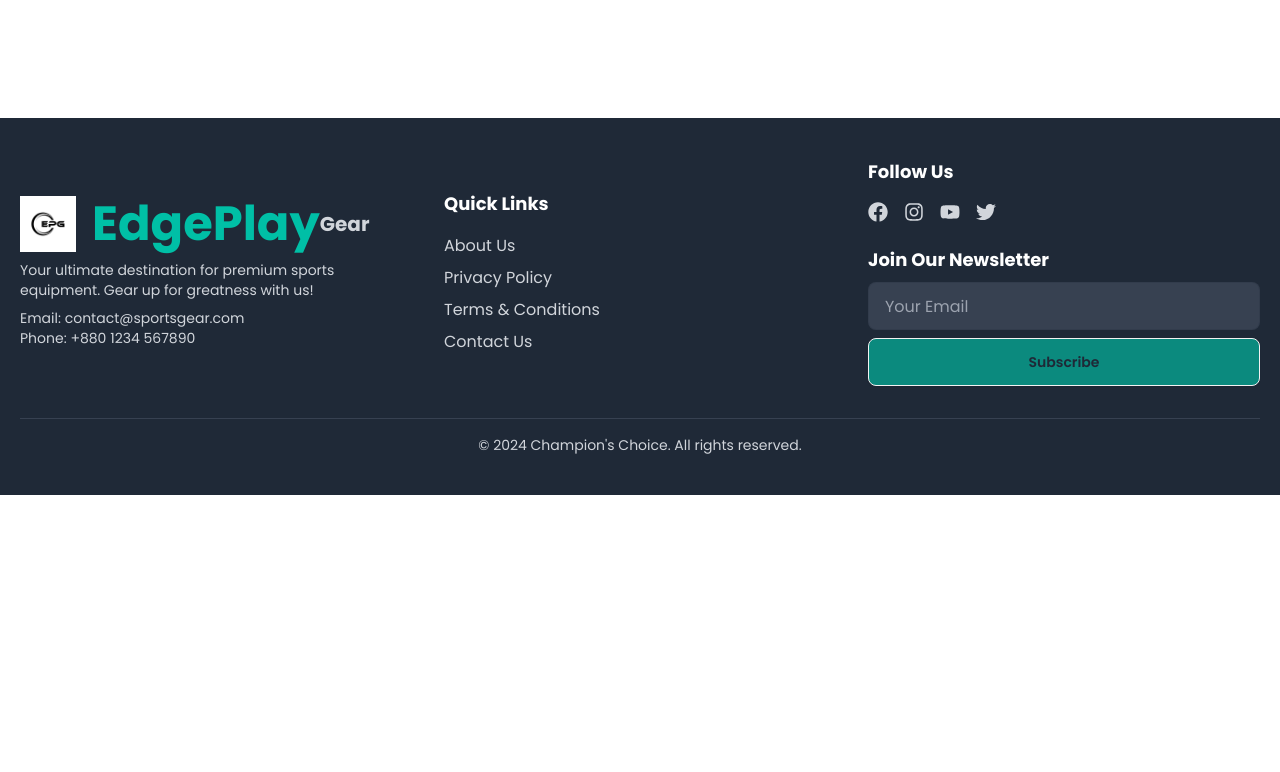
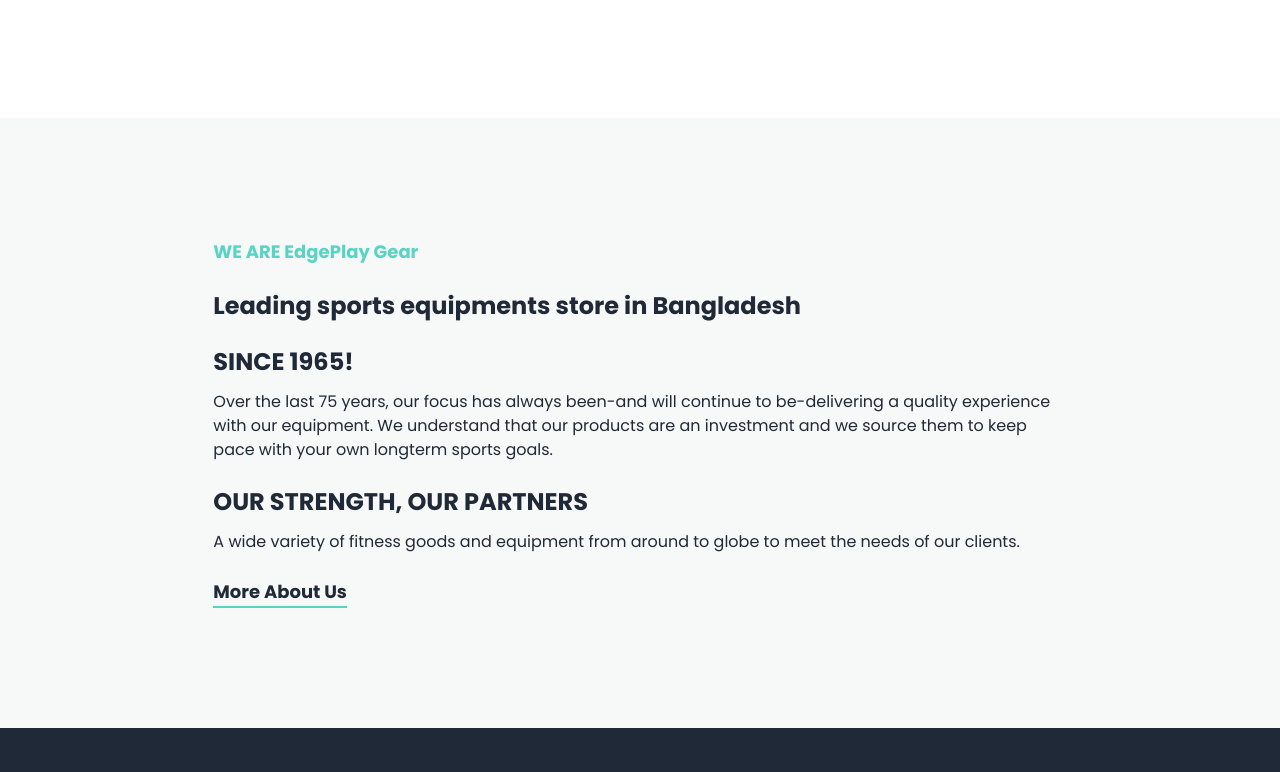
Before and after one commit to AhammedNoyon/edgePlay-gear-client, a React (Vite) app: page / in a window 1280 px wide. Shown: the part 2018-2790 px from the top of the page. Before the commit the page ends 2513 px from the top, so only its background shows below. Built offline with nearby package versions, Linux system fonts and the light colour scheme; no server answers.

Commit message:
Add about us section for home page

```diff
--- a/src/components/EquipmentCards.jsx
+++ b/src/components/EquipmentCards.jsx
@@ -15,22 +15,19 @@
   return (
     <>
       {equipments.slice(0, 6).map((equipment) => (
-        <div
-          key={equipment._id}
-          className="card card-side bg-base-100 shadow-xl"
-        >
-          <div className="w-44 h-44">
+        <div key={equipment?._id} className="card  glass ">
+          <div className="w-44 h-44 mx-auto">
             <img src={equipment?.image} alt="equipment" />
           </div>
           <div className="card-body">
             <h2 className="card-title">{equipment?.itemName}</h2>
-            <p>{equipment?.description.slice(1, 100)}...</p>
+            <p>{equipment?.description.slice(1, 142)}...</p>
             <div className="flex justify-between items-center">
               <p>Price : {equipment?.price}</p>
               <p>Rating : {equipment?.rating}</p>
             </div>
-            <div className="card-actions justify-end">
-              <button className="btn bg-naBarBg text-white font-bold text-lg">
+            <div className="card-actions justify-center">
+              <button className="btn bg-naBarBg text-white font-bold text-lg mt-5">
                 <Link to={`/equipmentDetails/${equipment?._id}`}>
                   View Details
                 </Link>
--- a/src/components/Navbar.jsx
+++ b/src/components/Navbar.jsx
@@ -89,7 +89,7 @@
             <div className="h-14 w-14">
               <img src={logo} alt="" className=" w-full" />
             </div>
-            <h3 className="text-5xl font-bold text-[#00BFA6]">EdgePlay </h3>
+            <h3 className="md:text-5xl font-bold text-[#00BFA6]">EdgePlay </h3>
             <h3 className="text-xl font-bold">Gear</h3>
           </div>
         </div>
--- /dev/null
+++ b/src/pages/AboutUs.jsx
@@ -0,0 +1,33 @@
+import { Link } from "react-router-dom";
+
+const AboutUs = () => {
+  return (
+    <div className="my-20 w-11/12 md:w-2/3 mx-auto">
+      <h3 className="text-lg font-bold text-naBarBg">WE ARE EdgePlay Gear</h3>
+      <h1 className="text-2xl mt-6 font-bold">
+        Leading sports equipments store in Bangladesh
+      </h1>
+      <div className="mt-6">
+        <h3 className="text-2xl mb-3 font-bold">SINCE 1965!</h3>
+        <p>
+          Over the last 75 years, our focus has always been-and will continue to
+          be-delivering a quality experience with our equipment. We understand
+          that our products are an investment and we source them to keep pace
+          with your own longterm sports goals.
+        </p>
+      </div>
+      <div className="mt-6">
+        <h3 className="text-2xl mb-3 font-bold">OUR STRENGTH, OUR PARTNERS</h3>
+        <p>
+          A wide variety of fitness goods and equipment from around to globe to
+          meet the needs of our clients.
+        </p>
+      </div>
+      <button className="border-b-2 border-naBarBg mt-6 text-lg font-bold">
+        <Link>More About Us</Link>
+      </button>
+    </div>
+  );
+};
+
+export default AboutUs;
--- a/src/pages/Home.jsx
+++ b/src/pages/Home.jsx
@@ -2,6 +2,7 @@
 import Banner from "../components/Banner";
 import Discount from "../components/Discount";
 import EquipmentCards from "../components/EquipmentCards";
+import AboutUs from "./AboutUs";
 
 const Home = () => {
   return (
@@ -18,8 +19,11 @@
         <section className="my-20">
           <Discount></Discount>
         </section>
-        <section className="w-11/12 md:w-2/3 mx-auto my-10 grid grid-cols-1 md:grid-cols-2 lg:grid-cols-3 gap-5">
+        <section className="w-11/12 md:w-2/3 mx-auto my-10 grid grid-cols-1 md:grid-cols-2 lg:grid-cols-3 gap-10">
           <EquipmentCards></EquipmentCards>
+        </section>
+        <section className=" bg-[#F7F8F8] py-10">
+          <AboutUs></AboutUs>
         </section>
       </main>
     </>
```
